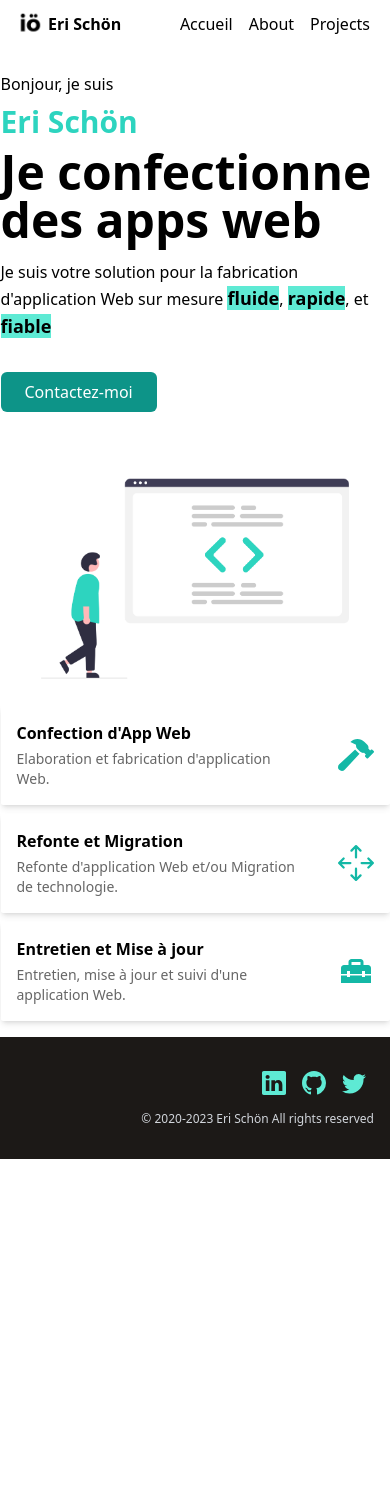
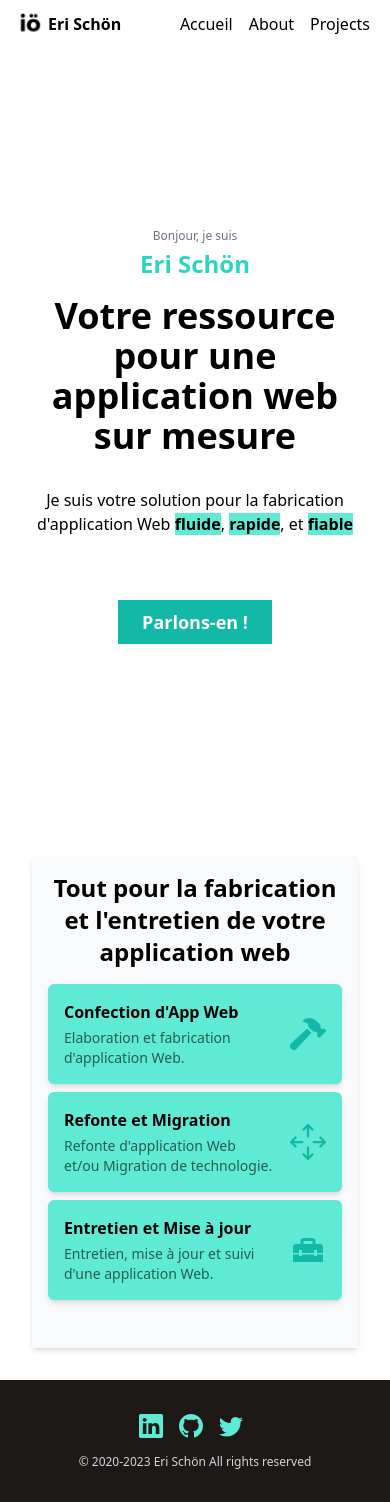
Before and after one commit to erischon/the-dizalch-project, a Next.js app: page / in a window 390 px wide. Before the commit the page ends 1159 px from the top, so only its background shows below. Built offline with nearby package versions, Linux system fonts and the light colour scheme.

Commit message:
landing page

```diff
--- /dev/null
+++ b/src/app/(portfolio)/_page.tsx
@@ -0,0 +1,85 @@
+import Image from "next/image";
+
+import { FaHammer } from "react-icons/fa";
+import { BsArrowsMove } from "react-icons/bs";
+import { MdHomeRepairService } from "react-icons/md";
+
+import { TAGLINE } from "@/lib/constants";
+
+export default function PortfolioPage() {
+  return (
+    <main className="h-full flex justify-center items-center">
+      <section className="flex justify-start flex-wrap px-4 mx-auto my-4">
+        <div className="flex flex-col items-start justify-between h-full my-2 md:basis-1/2 lg:basis-1/3">
+          <p>Bonjour, je suis</p>
+
+          <h2 className="text-3xl font-bold my-2 text-teal-400 lea">
+            Eri Schön
+          </h2>
+
+          <h1 className="text-5xl font-bold mb-4">{TAGLINE}</h1>
+
+          <h2 className="flex-grow">
+            Je suis votre solution pour la fabrication d'application Web sur
+            mesure{" "}
+            <span className="bg-teal-300 font-semibold text-lg">fluide</span>,{" "}
+            <span className="bg-teal-300 font-semibold text-lg">rapide</span>,
+            et <span className="bg-teal-300 font-semibold text-lg">fiable</span>
+          </h2>
+
+          <a href="mailto:erischondev@gmail.com" className="my-8">
+            <button className="bg-teal-600 rounded-md text-white px-6 py-2">
+              Contactez-moi
+            </button>
+          </a>
+        </div>
+
+        <div className="mx-auto md:basis-1/2 lg:basis-1/3">
+          <div className="md:w-full md:h-full relative w-[389px] h-[253px] ">
+            <Image
+              src="/home-code.png"
+              alt=""
+              fill
+              className="object-contain"
+            />
+          </div>
+        </div>
+
+        <div className="flex flex-col w-full sm:flex-row gap-2 lg:basis-1/3 lg:flex-col">
+          <div className="flex justify-between items-center shadow-md rounded-sm p-4">
+            <div className="w-4/5">
+              <h3 className="font-semibold mb-1">Confection d'App Web</h3>
+              <p className="text-sm text-black/60">
+                Elaboration et fabrication d'application Web.
+              </p>
+            </div>
+
+            <FaHammer className="text-4xl text-teal-500" />
+          </div>
+
+          <div className="flex justify-between items-center shadow-md rounded-sm p-4">
+            <div className="w-4/5">
+              <h3 className="font-semibold mb-1">Refonte et Migration</h3>
+              <p className="text-sm text-black/60">
+                Refonte d'application Web et/ou Migration de technologie.
+              </p>
+            </div>
+
+            <BsArrowsMove className="text-4xl text-teal-500" />
+          </div>
+
+          <div className="flex justify-between items-center shadow-md rounded-sm p-4">
+            <div className="w-4/5">
+              <h3 className="font-semibold mb-1">Entretien et Mise à jour</h3>
+              <p className="text-sm text-black/60">
+                Entretien, mise à jour et suivi d'une application Web.
+              </p>
+            </div>
+
+            <MdHomeRepairService className="text-4xl text-teal-500" />
+          </div>
+        </div>
+      </section>
+    </main>
+  );
+}
--- a/src/app/(portfolio)/page.tsx
+++ b/src/app/(portfolio)/page.tsx
@@ -9,44 +9,45 @@ import { TAGLINE } from "@/lib/constants";
 export default function PortfolioPage() {
   return (
     <main className="h-full flex justify-center items-center">
-      <section className="flex justify-start flex-wrap px-4 mx-auto my-4">
-        <div className="flex flex-col items-start justify-between h-full my-2 md:basis-1/2 lg:basis-1/3">
-          <p>Bonjour, je suis</p>
+      <section className="flex justify-start flex-wrap px-4 mx-auto my-8">
+        <div className="flex flex-col items-center justify-center h-[calc(100vh-100px)] mb-8 w-full md:max-w-2xl md:mx-auto">
+          <div>
+            <div className="mb-4 flex flex-col items-center gap-1 ">
+              <div className="text-xs text-gray-500 md:text-sm">
+                Bonjour, je suis
+              </div>
 
-          <h2 className="text-3xl font-bold my-2 text-teal-400 lea">
+              <h2 className="text-2xl font-bold text-teal-400 md:text-4xl">
                 Eri Schön
               </h2>
+            </div>
 
-          <h1 className="text-5xl font-bold mb-4">{TAGLINE}</h1>
+            <h1 className="text-4xl font-bold mb-8 text-center sm:mb-10 sm:text-5xl md:text-6xl">
+              {TAGLINE}
+            </h1>
+          </div>
 
-          <h2 className="flex-grow">
-            Je suis votre solution pour la fabrication d'application Web sur
-            mesure{" "}
-            <span className="bg-teal-300 font-semibold text-lg">fluide</span>,{" "}
-            <span className="bg-teal-300 font-semibold text-lg">rapide</span>,
-            et <span className="bg-teal-300 font-semibold text-lg">fiable</span>
-          </h2>
+          <h3 className="mb-8 md:text-lg sm:mb-10 text-center">
+            Je suis votre solution pour la fabrication d'application Web{" "}
+            <span className="bg-teal-300 font-semibold">fluide</span>,{" "}
+            <span className="bg-teal-300 font-semibold">rapide</span>, et{" "}
+            <span className="bg-teal-300 font-semibold">fiable</span>
+          </h3>
 
           <a href="mailto:erischondev@gmail.com" className="my-8">
-            <button className="bg-teal-600 rounded-md text-white px-6 py-2">
-              Contactez-moi
+            <button className="bg-teal-500 text-white font-semibold px-6 py-2 hover:opacity-60 hover:text-black text-lg md:text-2xl">
+              Parlons-en !
             </button>
           </a>
         </div>
 
-        <div className="mx-auto md:basis-1/2 lg:basis-1/3">
-          <div className="md:w-full md:h-full relative w-[389px] h-[253px] ">
-            <Image
-              src="/home-code.png"
-              alt=""
-              fill
-              className="object-contain"
-            />
-          </div>
-        </div>
+        <div className="bg-gray-50 shadow-md p-4">
+          <h2 className="text-2xl font-semibold mb-4 text-center">
+            Tout pour la fabrication et l'entretien de votre application web
+          </h2>
 
-        <div className="flex flex-col w-full sm:flex-row gap-2 lg:basis-1/3 lg:flex-col">
-          <div className="flex justify-between items-center shadow-md rounded-sm p-4">
+          <div className="flex flex-col w-full sm:flex-row gap-2 mb-8">
+            <div className="flex justify-between items-center shadow-md rounded-md p-4 bg-teal-300">
               <div className="w-4/5">
                 <h3 className="font-semibold mb-1">Confection d'App Web</h3>
                 <p className="text-sm text-black/60">
@@ -57,7 +58,7 @@ export default function PortfolioPage() {
               <FaHammer className="text-4xl text-teal-500" />
             </div>
 
-          <div className="flex justify-between items-center shadow-md rounded-sm p-4">
+            <div className="flex justify-between items-center shadow-md rounded-md p-4 bg-teal-300">
               <div className="w-4/5">
                 <h3 className="font-semibold mb-1">Refonte et Migration</h3>
                 <p className="text-sm text-black/60">
@@ -68,7 +69,7 @@ export default function PortfolioPage() {
               <BsArrowsMove className="text-4xl text-teal-500" />
             </div>
 
-          <div className="flex justify-between items-center shadow-md rounded-sm p-4">
+            <div className="flex justify-between items-center shadow-md rounded-md p-4 bg-teal-300">
               <div className="w-4/5">
                 <h3 className="font-semibold mb-1">Entretien et Mise à jour</h3>
                 <p className="text-sm text-black/60">
@@ -79,6 +80,7 @@ export default function PortfolioPage() {
               <MdHomeRepairService className="text-4xl text-teal-500" />
             </div>
           </div>
+        </div>
       </section>
     </main>
   );
--- a/src/components/portfolio/footer.tsx
+++ b/src/components/portfolio/footer.tsx
@@ -6,7 +6,7 @@ import { BsLinkedin, BsGithub, BsTwitter } from "react-icons/bs";
  */
 const Footer = () => {
   return (
-    <div className="flex flex-col-reverse gap-4 py-8 items-end sm:flex-row sm:justify-between sm:items-center">
+    <div className="flex flex-col-reverse gap-4 py-8 items-center sm:flex-row sm:justify-between sm:items-center">
       <div className="text-gray-300 text-xs">
         © 2020-2023 Eri Schön All rights reserved
       </div>
--- a/src/lib/constants.js
+++ b/src/lib/constants.js
@@ -1,4 +1,4 @@
-export const TAGLINE = "Je confectionne des apps web";
+export const TAGLINE = "Votre ressource pour une application web sur mesure";
 
 export const GITHUB_REPO_URL =
   "https://raw.githubusercontent.com/erischon/docs/master";
```
Lines whose indentation alone changed are shown as unchanged.
